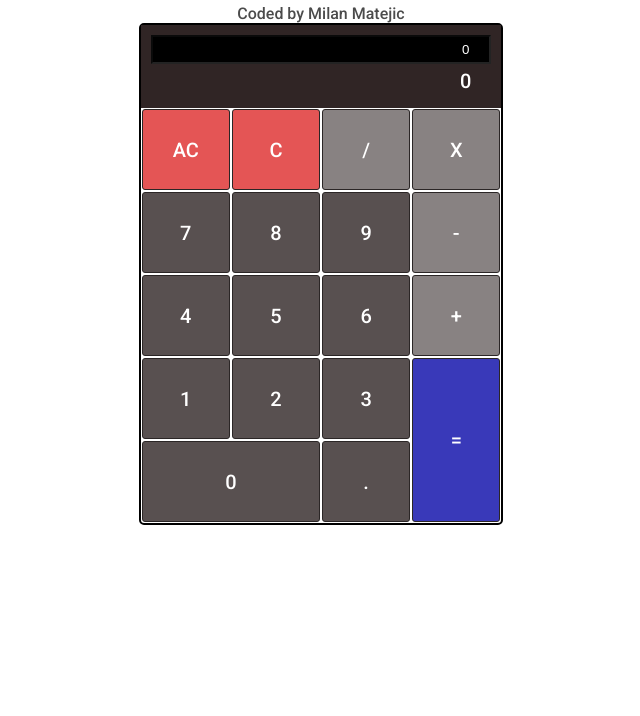
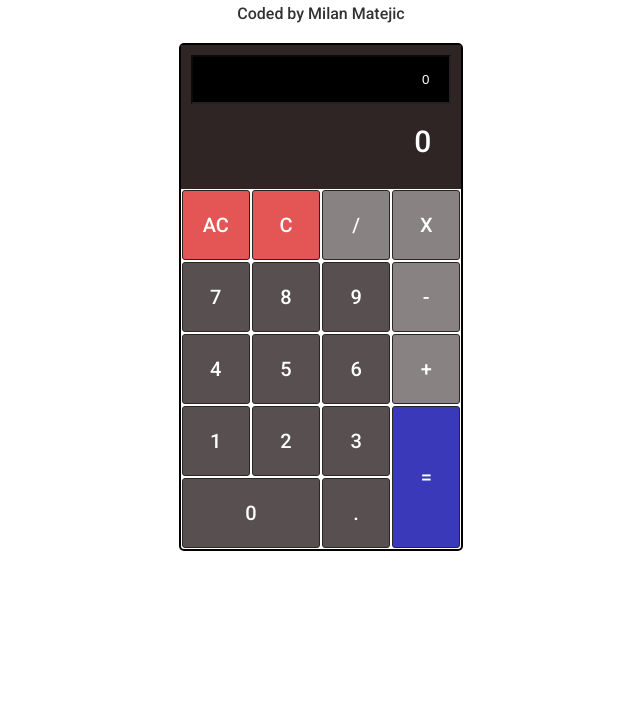
Before and after one commit to Mateja3m/js-calculator, a plain HTML site: page index.html in a window 1280 px wide. Shown: the part 84-800 px from the top of the page, without its empty margins (319-959 px from the left). Drawn offline with nearby package versions, Linux system fonts and the light colour scheme.

Commit message:
increased a size of dis area

```diff
--- a/style.css
+++ b/style.css
@@ -23,6 +23,7 @@ html, body {
   flex-direction: column;
 }
 h1 {
+  margin-top: 20px;
   padding-bottom: 20px;
 }
 
@@ -32,7 +33,7 @@ h1 {
   background-color: white;
   border-radius: 5px;
   grid-template-columns: repeat(4, 1fr);
-  grid-template-rows: repeat(6, 1fr);
+  grid-template-rows: 2fr 1fr 1fr 1fr 1fr 1fr;
   grid-template-areas:
     "dis dis dis dis"
     "ac c divide times"
@@ -46,8 +47,8 @@ h1 {
   display: flex;
   justify-content: center;
   align-items: center;
-  padding: 15px 30px;
-  margin:1px;
+  padding: 0px 20px;
+  margin: 1px;
   border-radius: 3px;
   background-color: rgb(88, 80, 80);
   border: 1px solid rgb(43, 38, 38);
@@ -69,12 +70,13 @@ h1 {
   color: white;
   font-size: 20px;
   padding:10px;
+
 }
 
 .dis input {
   width: 100%;
   color: white;
-  padding: 5px 20px;
+  padding: 15px 20px;
   text-align: right;
   background-color: black;
 }
@@ -84,8 +86,9 @@ input::placeholder {
 }
 
 .total {
-  padding: 5px 20px;
+  padding: 20px 20px;
   text-align: right;
+  font-size: 30px;
 }
 
 .btn-zero {
@@ -113,8 +116,10 @@ input::placeholder {
 }
 
 .person {
-  padding-top: 20px;
-  opacity: 0.7;
+  font-size: 15;
+  text-align: center;
+  padding-bottom: 20px;
+  opacity: 0.8;
   font-weight: lighter;
 }
 
@@ -122,3 +127,7 @@ input::placeholder {
   text-decoration: none;
   color: black;
 }
+
+.person a:hover {
+  color: blue;
+}
```
